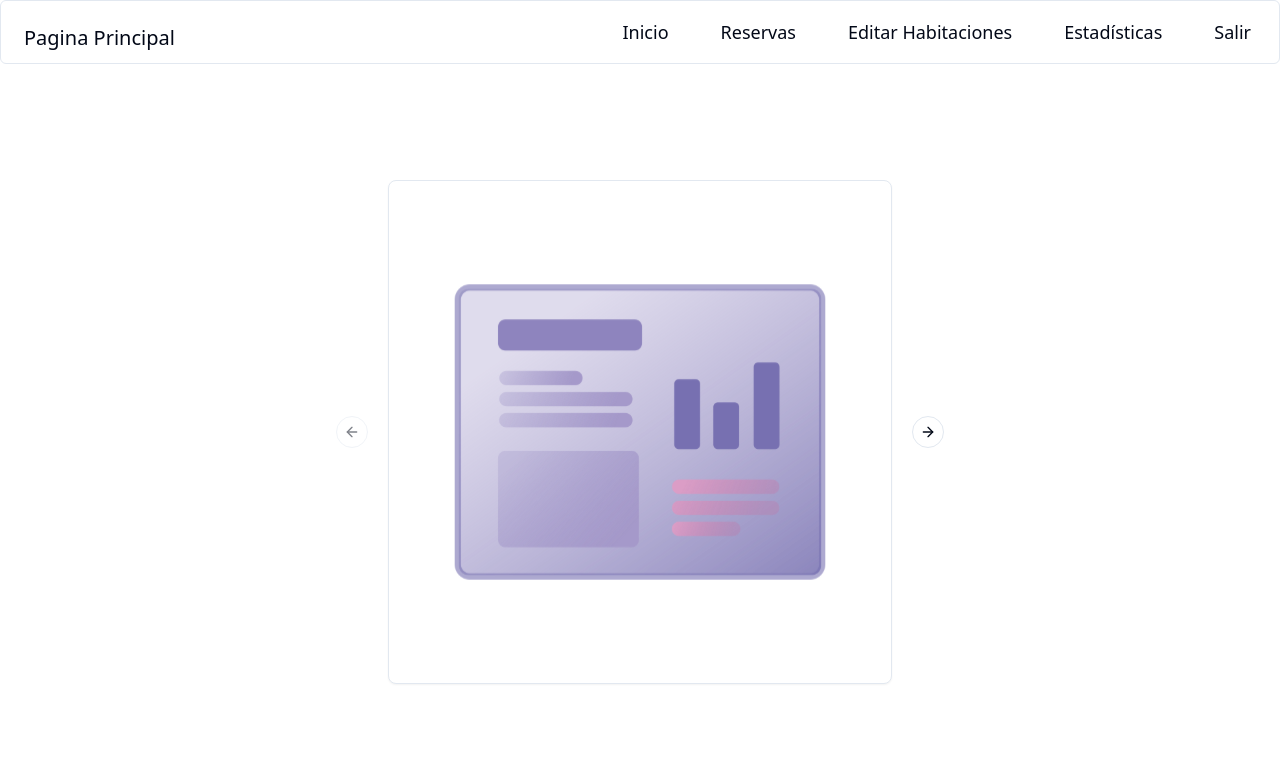
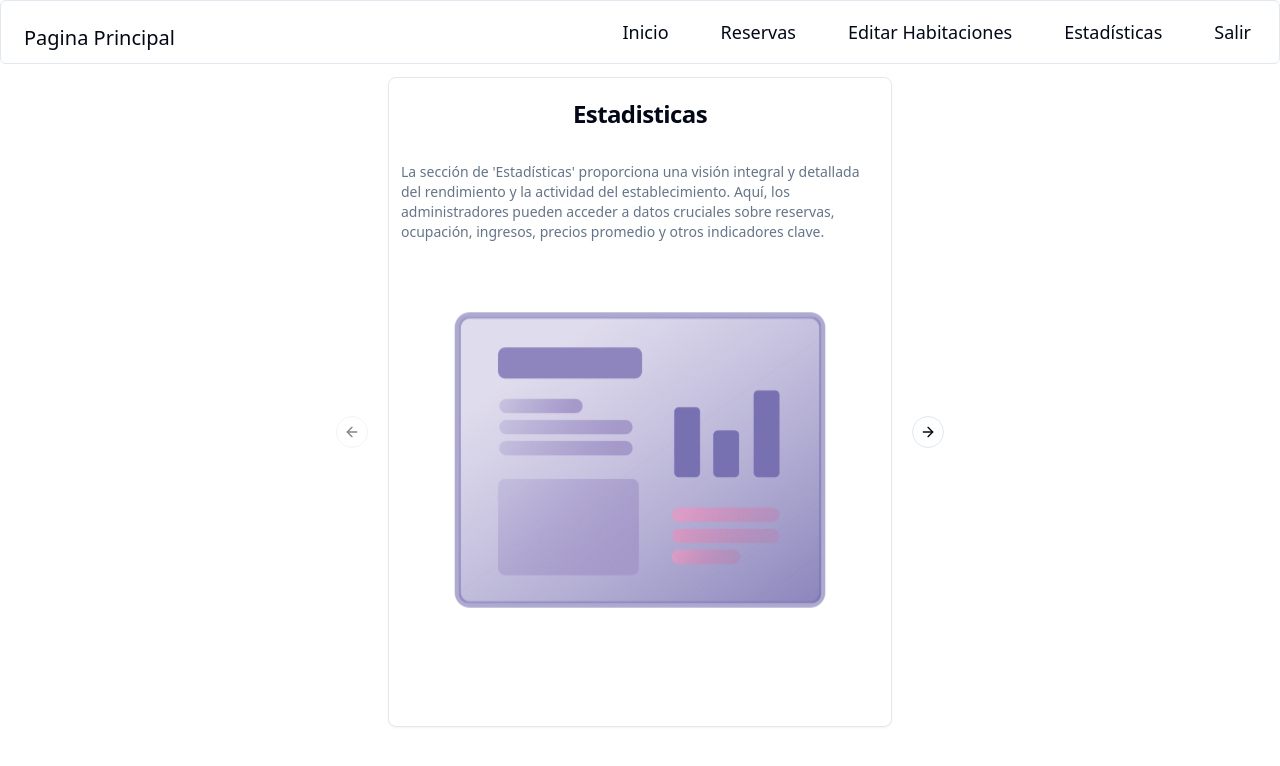
Before and after one commit to JhosepTM/babels-frontend, a React (Vite) app: page /madmin in a window 1280 px wide. Shown: the top 766 px of the page. Built offline with nearby package versions, Linux system fonts and the light colour scheme.

Commit message:
Se añadio el carrusel a la pagina principal para el administrador

```diff
--- a/src/pages/MenuPage/MenuPage.tsx
+++ b/src/pages/MenuPage/MenuPage.tsx
@@ -1,5 +1,10 @@
 import { Header } from "@/components/Header";
-import { Card, CardContent } from "@/components/ui/card";
+import {
+  Card,
+  CardContent,
+  CardDescription,
+  CardTitle,
+} from "@/components/ui/card";
 import {
   Carousel,
   CarouselContent,
@@ -10,7 +15,7 @@ import {
 
 const MenuPage = () => {
   return (
-    <div className="flex flex-col h-screen">
+    <div className="flex flex-col h-screen overflow-hidden">
       <Header />
       <div className="flex-grow flex items-center justify-center">
         <div className="max-w-lg">
@@ -19,11 +24,23 @@ const MenuPage = () => {
               <CarouselItem>
                 <div className="p-1">
                   <Card>
-                    <CardContent className="flex aspect-square items-center justify-center p-6">
+                    <div className="flex flex-col items-center justify-center">
+                      <CardTitle className="items-center justify-center p-6">
+                        Estadisticas
+                      </CardTitle>
+                      <CardDescription className="items-center justify-center p-3">
+                        La sección de 'Estadísticas' proporciona una visión
+                        integral y detallada del rendimiento y la actividad del
+                        establecimiento. Aquí, los administradores pueden
+                        acceder a datos cruciales sobre reservas, ocupación,
+                        ingresos, precios promedio y otros indicadores clave.
+                      </CardDescription>
+                    </div>
+                    <CardContent className="flex aspect-square items-center justify-center p-6 mt-[-30px]">
                       <img
                         src=".\src\assets\images\Estadisticas.svg"
                         alt="Imagen 1"
-                        className="w-full h-full"
+                        className="w-full h-full mt-[-30px]"
                       />
                     </CardContent>
                   </Card>
@@ -32,11 +49,23 @@ const MenuPage = () => {
               <CarouselItem>
                 <div className="p-1">
                   <Card>
-                    <CardContent className="flex aspect-square items-center justify-center p-6">
+                    <div className="flex flex-col items-center justify-center">
+                      <CardTitle className="items-center justify-center p-6">
+                        Editar Habitaciones
+                      </CardTitle>
+                      <CardDescription className="items-center justify-center p-3">
+                        La función 'Editar Habitación' te brinda el control
+                        total sobre la gestión de las habitaciones de tu hotel.
+                        Desde esta sección, puedes crear nuevas habitaciones,
+                        editar las existentes y eliminar aquellas que ya no son
+                        necesarias.
+                      </CardDescription>
+                    </div>
+                    <CardContent className="flex aspect-square items-center justify-center p-6 mt-[-30px]">
                       <img
                         src=".\src\assets\images\EditAndAddRooms.svg"
                         alt="Imagen 2"
-                        className="w-full h-full"
+                        className="w-full h-full mt-[-30px]" // Ajusta el valor de mt según sea necesario
                       />
                     </CardContent>
                   </Card>
@@ -45,11 +74,27 @@ const MenuPage = () => {
               <CarouselItem>
                 <div className="p-1">
                   <Card>
-                    <CardContent className="aspect-square items-center justify-center p-6">
+                    <div className="flex flex-col items-center justify-center">
+                      <CardTitle className="items-center justify-center p-6">
+                        Reservas
+                      </CardTitle>
+                      <CardDescription className="items-center justify-center p-3">
+                        El sistema 'Reservas' es una herramienta interna
+                        exclusiva para el personal de recepción y administración
+                        del hotel. Facilita la gestión eficiente de reservas,
+                        permitiendo realizar reservas en nombre de los huéspedes
+                        de manera rápida y organizada. Con esta plataforma, el
+                        personal autorizado puede administrar la disponibilidad,
+                        asignar habitaciones y registrar detalles esenciales
+                        para garantizar una experiencia de reserva sin
+                        contratiempos.
+                      </CardDescription>
+                    </div>
+                    <CardContent className="aspect-square items-center justify-center p-6 mt-[-30px]">
                       <img
                         src=".\src\assets\images\Reservas.svg"
-                        alt="Imagen 2"
-                        className="w-full h-full"
+                        alt="Imagen 3"
+                        className="w-full h-full mt-[-30px]" // Ajusta el valor de mt según sea necesario
                       />
                     </CardContent>
                   </Card>
```
